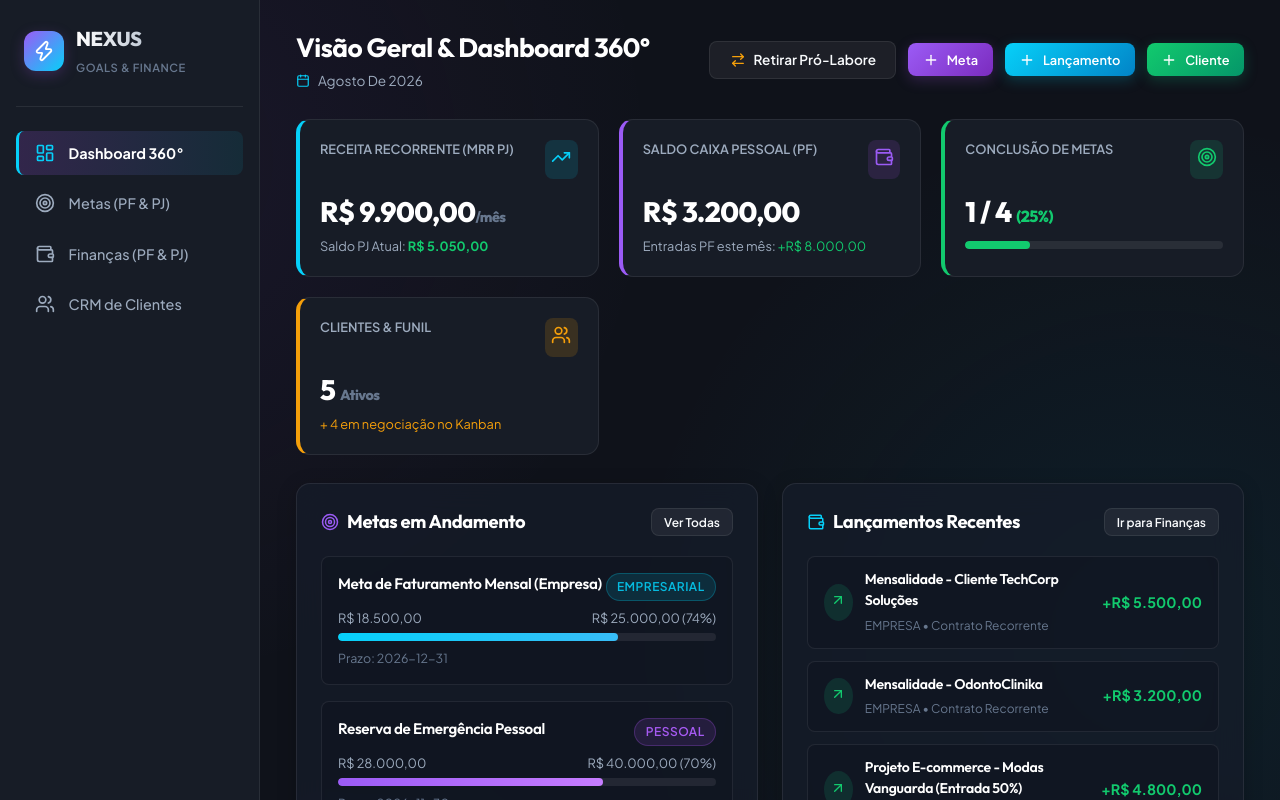
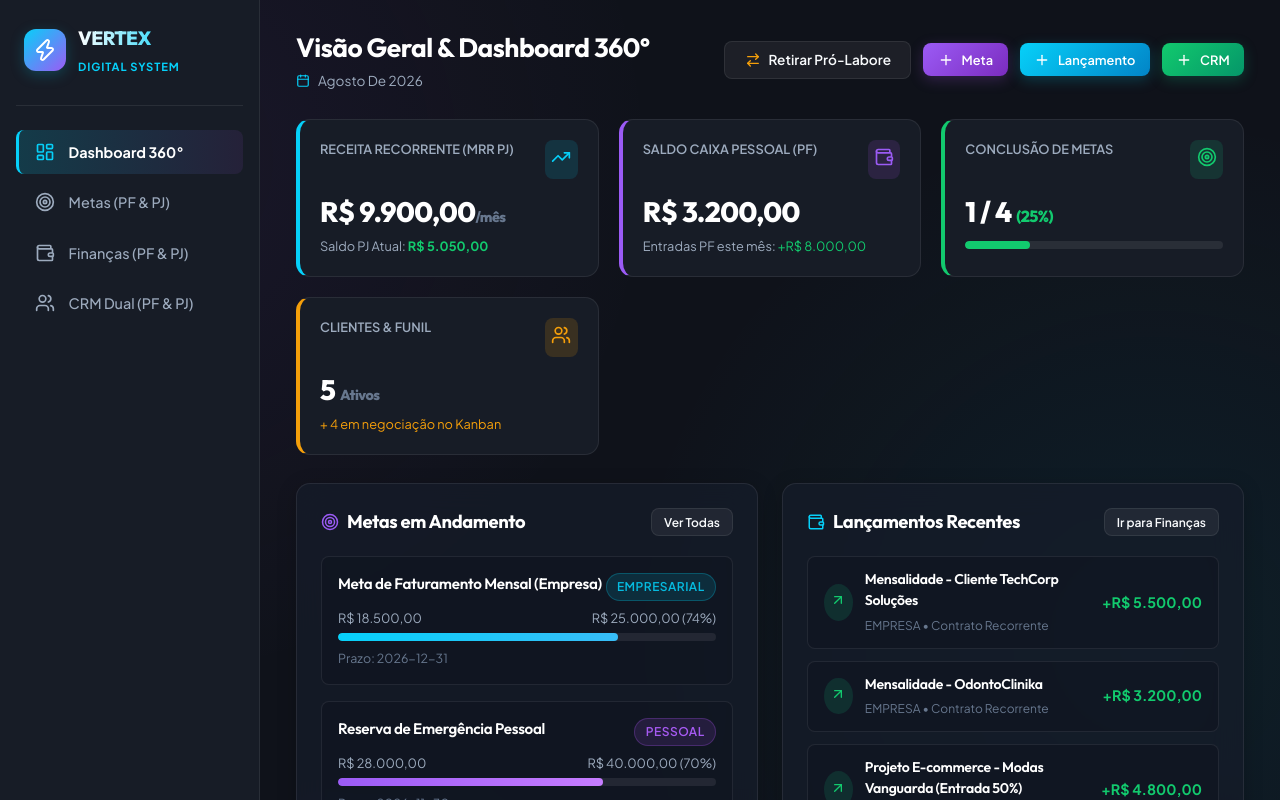
Before and after one commit to gabriellimakkf123-ui/nexus-goals-finance, a React (Vite) app: page / in a window 1280 px wide. Shown: the top 800 px of the page. Built offline with nearby package versions, Linux system fonts and the light colour scheme.

Commit message:
Update system branding to Vertex Digital

```diff
--- a/src/components/Header.jsx
+++ b/src/components/Header.jsx
@@ -10,7 +10,7 @@ export const Header = ({ onOpenGoalModal, onOpenTxModal, onOpenClientModal, onOp
     dashboard: 'Visão Geral & Dashboard 360°',
     metas: 'Metas Pessoais & Empresariais',
     financas: 'Gestão Financeira (PF / PJ)',
-    clientes: 'CRM & Pipeline de Clientes'
+    clientes: 'CRM Dual de Clientes (PF / PJ)'
   };
 
   return (
@@ -24,7 +24,7 @@ export const Header = ({ onOpenGoalModal, onOpenTxModal, onOpenClientModal, onOp
     }}>
       <div>
         <h2 style={{ fontSize: '1.65rem', fontWeight: 700, color: 'white' }}>
-          {titles[activeTab] || 'Nexus System'}
+          {titles[activeTab] || 'Vertex Digital'}
         </h2>
         <div style={{ display: 'flex', alignItems: 'center', gap: '0.5rem', marginTop: '0.2rem', color: 'var(--text-secondary)', fontSize: '0.85rem' }}>
           <Calendar size={14} color="var(--accent-cyan)" />
@@ -52,7 +52,7 @@ export const Header = ({ onOpenGoalModal, onOpenTxModal, onOpenClientModal, onOp
 
         {activeTab === 'clientes' && (
           <button onClick={onOpenClientModal} className="btn btn-emerald">
-            <Plus size={18} /> Novo Cliente
+            <Plus size={18} /> Novo Cliente / Contato
           </button>
         )}
 
@@ -65,7 +65,7 @@ export const Header = ({ onOpenGoalModal, onOpenTxModal, onOpenClientModal, onOp
               <Plus size={16} /> Lançamento
             </button>
             <button onClick={onOpenClientModal} className="btn btn-emerald" style={{ padding: '0.55rem 0.9rem', fontSize: '0.8rem' }}>
-              <Plus size={16} /> Cliente
+              <Plus size={16} /> CRM
             </button>
           </>
         )}
--- a/src/components/Sidebar.jsx
+++ b/src/components/Sidebar.jsx
@@ -9,7 +9,7 @@ export const Sidebar = () => {
     { id: 'dashboard', label: 'Dashboard 360°', icon: LayoutDashboard },
     { id: 'metas', label: 'Metas (PF & PJ)', icon: Target },
     { id: 'financas', label: 'Finanças (PF & PJ)', icon: Wallet },
-    { id: 'clientes', label: 'CRM de Clientes', icon: Users },
+    { id: 'clientes', label: 'CRM Dual (PF & PJ)', icon: Users },
   ];
 
   return (
@@ -20,31 +20,31 @@ export const Sidebar = () => {
       display: 'flex',
       flexDirection: 'column',
       padding: '1.5rem 1rem',
-      justifyByContent: 'space-between',
+      justifyContent: 'space-between',
       flexShrink: 0
     }}>
       {/* Brand Header */}
       <div>
         <div style={{ display: 'flex', alignItems: 'center', gap: '0.75rem', padding: '0 0.5rem 1.75rem 0.5rem', borderBottom: '1px solid var(--bg-glass-border)' }}>
           <div style={{
-            width: '40px',
-            height: '40px',
+            width: '42px',
+            height: '42px',
             borderRadius: '12px',
-            background: 'linear-gradient(135deg, var(--accent-purple), var(--accent-cyan))',
+            background: 'linear-gradient(135deg, var(--accent-cyan), var(--accent-purple))',
             display: 'flex',
             alignItems: 'center',
             justifyContent: 'center',
             color: 'white',
-            boxShadow: '0 4px 14px var(--accent-purple-glow)'
+            boxShadow: '0 4px 14px var(--accent-cyan-glow)'
           }}>
-            <Zap size={22} />
+            <Zap size={24} />
           </div>
           <div>
-            <h1 style={{ fontSize: '1.25rem', fontWeight: 800, background: 'linear-gradient(90deg, #fff, var(--text-secondary))', WebkitBackgroundClip: 'text', WebkitTextFillColor: 'transparent' }}>
-              NEXUS
+            <h1 style={{ fontSize: '1.2rem', fontWeight: 800, background: 'linear-gradient(90deg, #fff, var(--accent-cyan))', WebkitBackgroundClip: 'text', WebkitTextFillColor: 'transparent', letterSpacing: '-0.03em' }}>
+              VERTEX
             </h1>
-            <span style={{ fontSize: '0.7rem', color: 'var(--text-muted)', fontWeight: 600, letterSpacing: '0.05em' }}>
-              GOALS & FINANCE
+            <span style={{ fontSize: '0.7rem', color: 'var(--accent-cyan)', fontWeight: 700, letterSpacing: '0.08em', textTransform: 'uppercase' }}>
+              DIGITAL SYSTEM
             </span>
           </div>
         </div>
@@ -65,7 +65,7 @@ export const Sidebar = () => {
                   padding: '0.75rem 1rem',
                   borderRadius: 'var(--radius-sm)',
                   border: 'none',
-                  background: isActive ? 'linear-gradient(90deg, rgba(157, 78, 221, 0.2), rgba(6, 182, 212, 0.1))' : 'transparent',
+                  background: isActive ? 'linear-gradient(90deg, rgba(6, 182, 212, 0.2), rgba(157, 78, 221, 0.1))' : 'transparent',
                   color: isActive ? 'white' : 'var(--text-secondary)',
                   fontWeight: isActive ? 700 : 500,
                   fontSize: '0.9rem',
--- a/src/context/AppContext.jsx
+++ b/src/context/AppContext.jsx
@@ -5,35 +5,35 @@ import confetti from 'canvas-confetti';
 const AppContext = createContext();
 
 export const AppProvider = ({ children }) => {
-  // Inicialização com LocalStorage ou dados iniciais
+  // Inicialização com LocalStorage ou dados iniciais (com suporte a fallback retrocompatível)
   const [goals, setGoals] = useState(() => {
-    const saved = localStorage.getItem('nexus_goals');
+    const saved = localStorage.getItem('vertex_goals') || localStorage.getItem('nexus_goals');
     return saved ? JSON.parse(saved) : INITIAL_GOALS;
   });
 
   const [transactions, setTransactions] = useState(() => {
-    const saved = localStorage.getItem('nexus_transactions');
+    const saved = localStorage.getItem('vertex_transactions') || localStorage.getItem('nexus_transactions');
     return saved ? JSON.parse(saved) : INITIAL_TRANSACTIONS;
   });
 
   const [clients, setClients] = useState(() => {
-    const saved = localStorage.getItem('nexus_clients');
+    const saved = localStorage.getItem('vertex_clients') || localStorage.getItem('nexus_clients');
     return saved ? JSON.parse(saved) : INITIAL_CLIENTS;
   });
 
-  const [activeTab, setActiveTab] = useState('dashboard'); // 'dashboard', 'metas', 'financas', 'clientes'
+  const [activeTab, setActiveTab] = useState('dashboard');
 
-  // Efeito para salvar no LocalStorage
+  // Efeito para salvar no LocalStorage do Vertex Digital
   useEffect(() => {
-    localStorage.setItem('nexus_goals', JSON.stringify(goals));
+    localStorage.setItem('vertex_goals', JSON.stringify(goals));
   }, [goals]);
 
   useEffect(() => {
-    localStorage.setItem('nexus_transactions', JSON.stringify(transactions));
+    localStorage.setItem('vertex_transactions', JSON.stringify(transactions));
   }, [transactions]);
 
   useEffect(() => {
-    localStorage.setItem('nexus_clients', JSON.stringify(clients));
+    localStorage.setItem('vertex_clients', JSON.stringify(clients));
   }, [clients]);
 
   // Função para lançar confetes de comemoração
@@ -90,7 +90,6 @@ export const AppProvider = ({ children }) => {
   const addTransaction = (newTx) => {
     setTransactions((prev) => [newTx, ...prev]);
 
-    // Atualizar metas automaticamente se for uma receita
     if (newTx.type === 'receita') {
       const targetCategory = newTx.account === 'pessoal' ? 'pessoal' : 'empresarial';
       setGoals((prevGoals) =>
@@ -115,7 +114,7 @@ export const AppProvider = ({ children }) => {
     setTransactions((prev) => prev.filter((t) => t.id !== txId));
   };
 
-  // Registro de Pró-Labore (Registra saída na Empresa e Entrada no Pessoal)
+  // Registro de Pró-Labore (Transferência PJ ➔ PF)
   const addProlaboreTransfer = (amount, date) => {
     const numVal = parseFloat(amount);
     const txPJ = {
@@ -172,7 +171,6 @@ export const AppProvider = ({ children }) => {
     );
   };
 
-  // Lançar cobrança/receita vinda de um Cliente (direcionada para a conta PF ou PJ correspondente)
   const generateClientPayment = (client) => {
     const isPessoal = client.category === 'pessoal';
     const tx = {
@@ -180,7 +178,7 @@ export const AppProvider = ({ children }) => {
       description: `Pagamento ${client.contractType === 'mensalidade' ? 'Mensal' : 'Projeto'} - ${client.name}`,
       amount: client.value,
       type: 'receita',
-      account: isPessoal ? 'pessoal' : 'empresa', // Direciona para PF ou PJ!
+      account: isPessoal ? 'pessoal' : 'empresa',
       category: client.contractType === 'mensalidade' ? 'Contrato Recorrente' : 'Projeto Pontual',
       date: new Date().toISOString().split('T')[0],
       recurring: client.contractType === 'mensalidade',
@@ -190,15 +188,15 @@ export const AppProvider = ({ children }) => {
     triggerCelebration();
   };
 
-  // Backup & Restauração
+  // Backup & Restauração Vertex Digital
   const exportData = () => {
-    const data = { goals, transactions, clients, version: '1.0' };
+    const data = { goals, transactions, clients, system: 'Vertex Digital', version: '2.0' };
     const jsonStr = JSON.stringify(data, null, 2);
     const blob = new Blob([jsonStr], { type: 'application/json' });
     const url = URL.createObjectURL(blob);
     const a = document.createElement('a');
     a.href = url;
-    a.download = `nexus_backup_${new Date().toISOString().split('T')[0]}.json`;
+    a.download = `vertex_digital_backup_${new Date().toISOString().split('T')[0]}.json`;
     a.click();
   };
 
@@ -208,14 +206,14 @@ export const AppProvider = ({ children }) => {
       if (parsed.goals) setGoals(parsed.goals);
       if (parsed.transactions) setTransactions(parsed.transactions);
       if (parsed.clients) setClients(parsed.clients);
-      alert('Dados importados com sucesso!');
+      alert('Dados importados no Vertex Digital com sucesso!');
     } catch (e) {
-      alert('Erro ao importar dados. Verifique o formato do arquivo.');
+      alert('Erro ao importar dados. Verifique o arquivo.');
     }
   };
 
   const resetToSampleData = () => {
-    if (confirm('Deseja restaurar os dados de demonstração originais com os CRMs PF e PJ?')) {
+    if (confirm('Deseja restaurar os dados de demonstração originais do Vertex Digital?')) {
       setGoals(INITIAL_GOALS);
       setTransactions(INITIAL_TRANSACTIONS);
       setClients(INITIAL_CLIENTS);
```
Also changed, not shown: index.html (+2 -2 lines).
